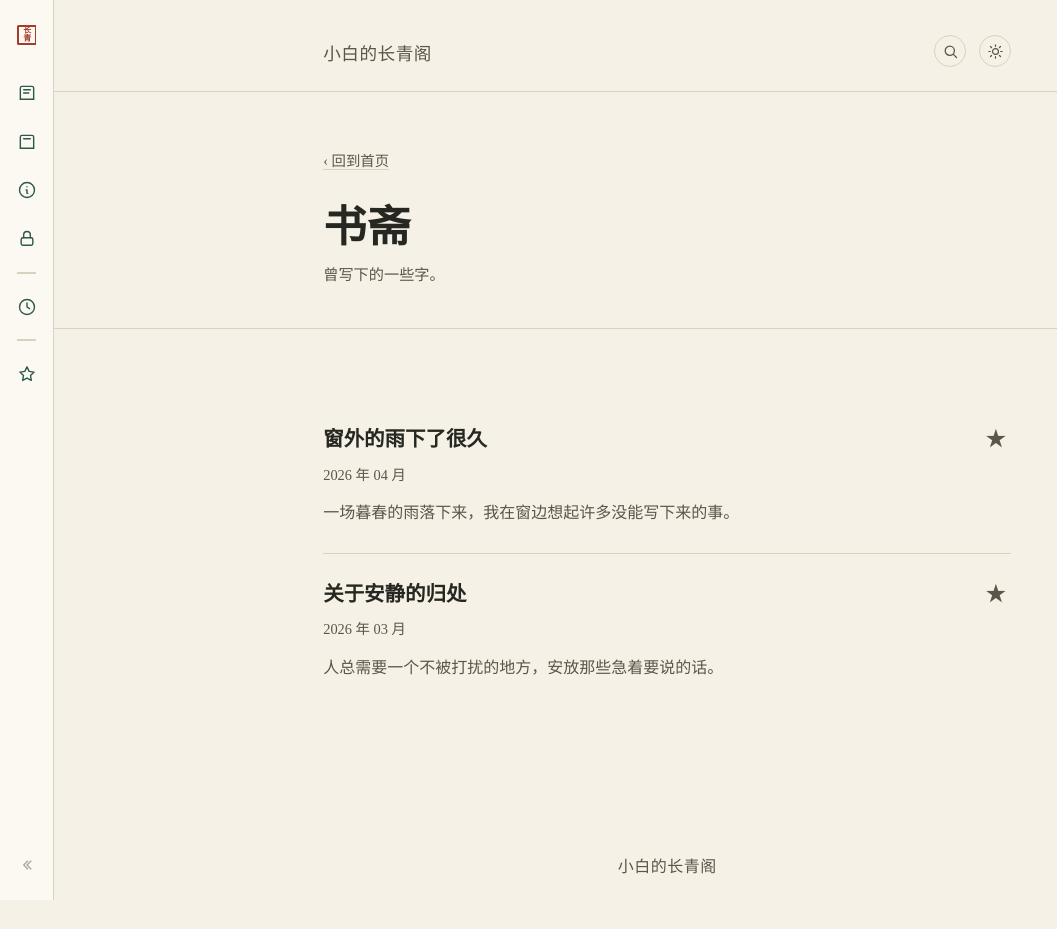
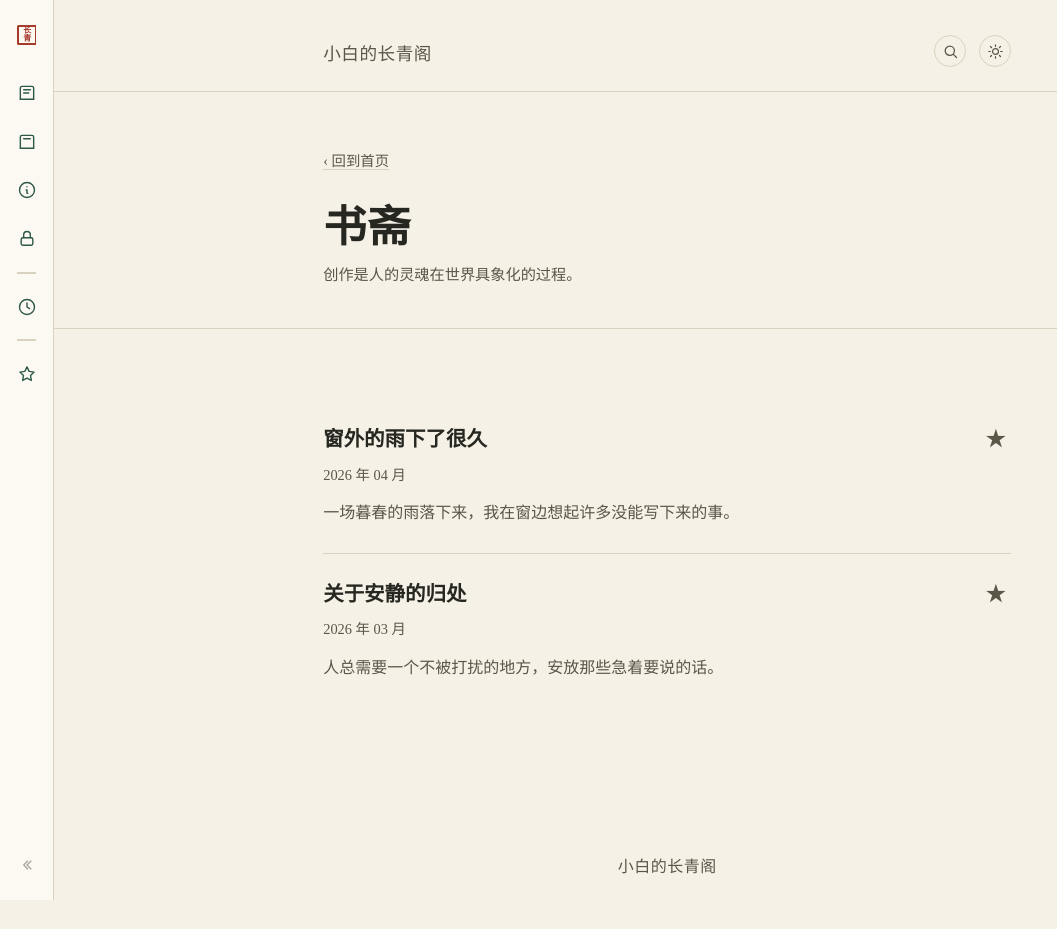
Before and after one commit to 0Iiveira/evergreen, a Jekyll site: the page built from essays.html, in a window 1280 px wide. Shown: the whole page, without its empty margins (0-1057 px from the left). Built offline with Jekyll 4.4.1, drawn with Linux system fonts in a browser that asks for light colours.

Commit message:
Update essays.html

```diff
--- a/essays.html
+++ b/essays.html
@@ -1,7 +1,7 @@
 ---
 layout: list
 title: 书斋
-note: 曾写下的一些字。
+note: 创作是人的灵魂在世界具象化的过程。
 collection: essays
 nav: essays
 ---
```
